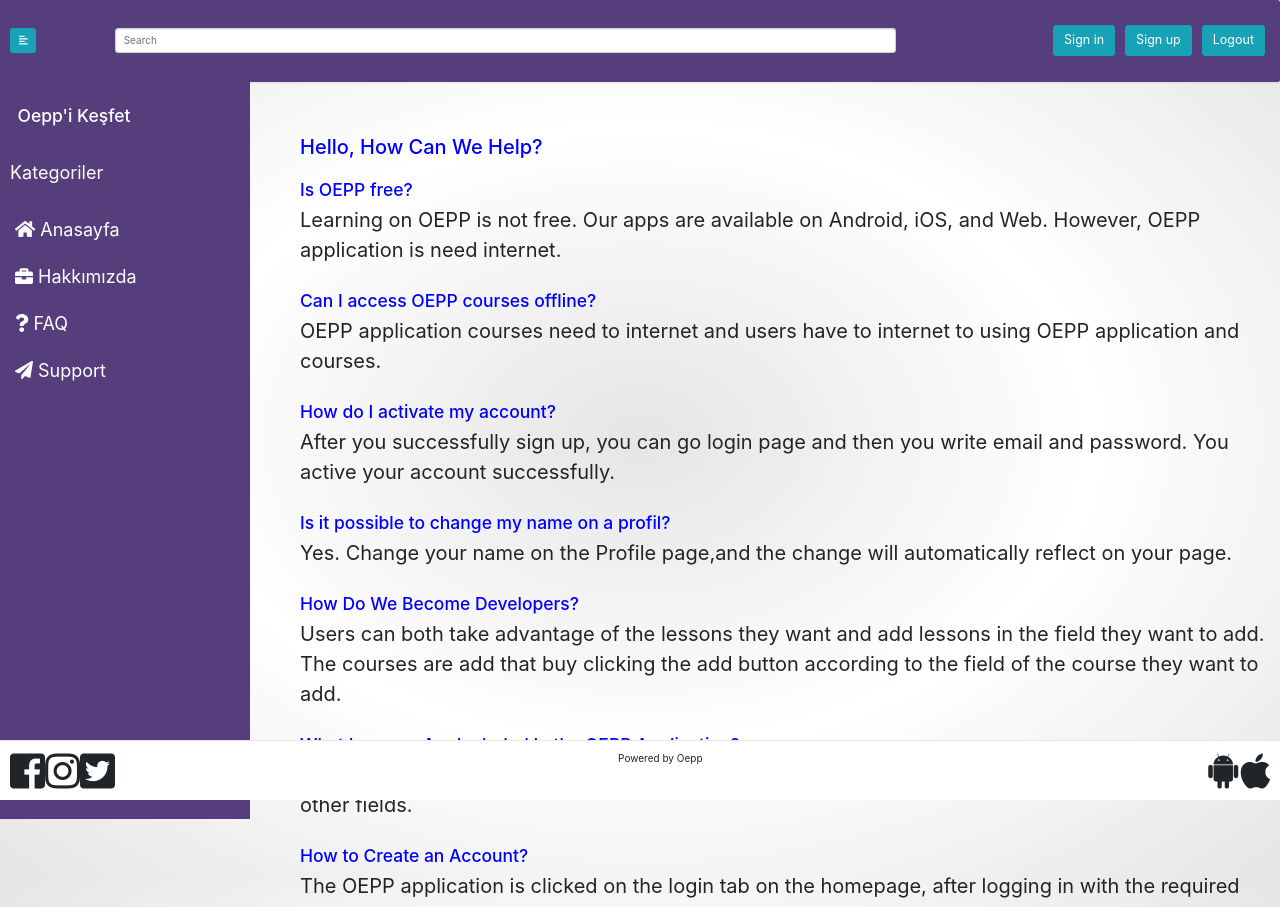
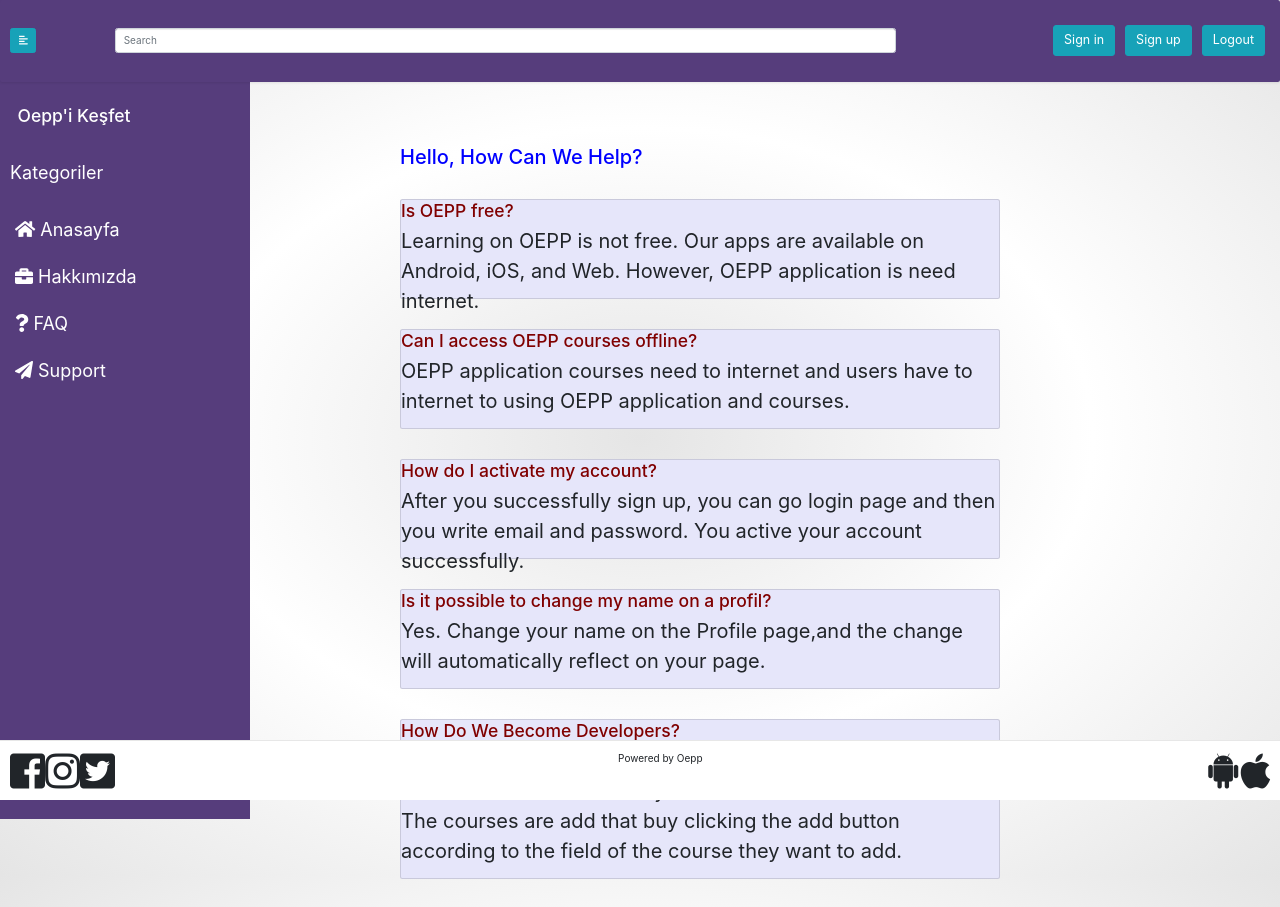
Before and after one commit to oepp/website, a React (Create React App) app: page /Faq in a window 1280 px wide. Shown: the top 907 px of the page. Built offline with nearby package versions, Linux system fonts and the light colour scheme.

Commit message:
Faq Page Updated

```diff
--- a/src/components/Faq.js
+++ b/src/components/Faq.js
@@ -6,28 +6,42 @@
         return (
 
             <div className="container" style={{paddingLeft:50,paddingTop:100}}>
-                <h2 style ={{color: 'blue', paddingTop:40}}>Hello, How Can We Help?</h2><br/>
-                <h3 style ={{color:'blue'}}>Is OEPP free?</h3>
+
+                <h2 style ={{color: 'Blue',marginLeft:100,marginTop:50}}>Hello, How Can We Help?</h2>
+                <div className ="card" style={{width:600,backgroundColor:"#E6E6FA",height:100, marginLeft:100}}>
+                <h3 style ={{color:'#800000'}}>Is OEPP free?</h3>
                 <p style ={{fontSize:20}}>Learning on OEPP is not free. Our apps are available on Android, iOS, and Web.
-                 However, OEPP application is need internet. </p><br/>
-                <h3 style ={{color:'blue'}}>Can I access OEPP courses offline?</h3>
+                 However, OEPP application is need internet. </p>
+                </div>
+                 <div className= "card" style={{width:600,backgroundColor:"#E6E6FA",height:100, marginLeft:100}}>
+                <h3 style ={{color:'#800000'}}>Can I access OEPP courses offline?</h3>
                 <p style={{fontSize:20}}>OEPP application courses need to internet and users have to internet
-                to using OEPP application and courses.</p><br/>
-                <h3 style ={{color:'blue'}}>How do I activate my account?</h3>
+                to using OEPP application and courses.</p>
+                </div>
+                <div className= "card" style={{width:600,backgroundColor:"#E6E6FA",height:100, marginLeft:100}}>
+                <h3 style ={{color:'#800000'}}>How do I activate my account?</h3>
                 <p style ={{fontSize:20}}>After you successfully sign up, you can go login page and then you write email and password.
-                You active your account  successfully.</p><br/>
-                <h3 style ={{color:'blue'}}>Is it possible to change my name on a profil?</h3>
-                <p style ={{fontSize:20}}> Yes. Change your name on the Profile page,and the change will automatically reflect on your page.</p><br/>
-                <h3 style ={{color:'blue'}}>How Do We Become Developers?</h3>
+                You active your account  successfully.</p></div>
+                <div className= "card" style={{width:600,backgroundColor:"#E6E6FA",height:100, marginLeft:100}}>
+                <h3 style ={{color:'#800000'}}>Is it possible to change my name on a profil?</h3>
+                <p style ={{fontSize:20}}> Yes. Change your name on the Profile page,and the change will automatically reflect on your page.</p></div>
+                <div className= "card" style={{width:600,backgroundColor:"#E6E6FA",height:160, marginLeft:100}}>
+                <h3 style ={{color:'#800000'}}>How Do We Become Developers?</h3>
                 <p style ={{fontSize:20}}>Users can both take advantage of the lessons they want and add lessons in the field they want to add.<br/>
-                The courses are add that buy clicking the add button according to the field of the course they want to add.</p><br/>
-                <h3 style ={{color:'blue'}}>What Lessons Are Included In the OEPP Application?</h3>
-                <p style = {{fontSize:20}}>Depending on the wishes of the users there are courses in Software, Mathematics,English and many other fields.</p><br/>
-                <h3 style ={{color:'blue'}}> How to Create an Account?</h3>
+                The courses are add that buy clicking the add button according to the field of the course they want to add.</p></div>
+                <div className= "card" style={{width:600,backgroundColor:"#E6E6FA",height:160, marginLeft:100}}>
+                <h3 style ={{color:'#800000'}}>What Lessons Are Included In the OEPP Application?</h3>
+                <p style = {{fontSize:20}}>Depending on the wishes of the users there are courses in Software, Mathematics,English and many other fields.</p></div>
+                <div className= "card" style={{width:600,backgroundColor:"#E6E6FA",height:170, marginLeft:100}}>
+                <h3 style ={{color:'#800000'}}> How to Create an Account?</h3>
                 <p style = {{fontSize:20}}>The OEPP application is clicked on the login tab on the homepage, after logging in with the required name,<br/>
-                 surname, email and password in the OEPP application are successfully carried out with email and password.</p> <br/><br/><br/><br/><br/><br/>
+                 surname, email and password in the OEPP application are successfully carried out with email and password.</p><br/><br/><br/><br/><br/><br/>
+                </div>
+                </div>
 
-            </div>
+
+
+
 
 
         );
--- a/src/components/Login.js
+++ b/src/components/Login.js
@@ -57,7 +57,7 @@
         return (
             <div className="container" style ={{paddingLeft:275}}>
                 <br/>
-                <div className="card center" style={{width:400, marginTop:150}}>
+                <div className="card center" style={{width:400, marginTop:150 , height:400}}>
                     <div className="card-body" style={{padding:30, width:400, height:300, backgroundColor:'#dfe7f3'}}>
                     <h1 className="card-title"style={{fontSize:20}} style={{paddingBlockStart:20}}style ={{paddingLeft:150}}>Sign in</h1>
                     <br/>
@@ -65,15 +65,15 @@
                         <div className="col-sm">
                         <form style={{paddingLeft:50, paddingRight:50, width:500}}>
                             <div className="form-group " >
-                            <label for="email"  style={{fontSize:13}} >Username</label>
+                            <label for="email"  style={{fontSize:15}} >Username</label>
                             <input type="text"  className="form-control" id="email" onChange = {this.setUsername.bind(this)} style ={{ width:300}}/>
                             </div>
                             <div className="form-group " >
-                            <label for="exampleInputPassword1"  style={{fontSize:13}}>Password</label>
+                            <label for="exampleInputPassword1"  style={{fontSize:15}}>Password</label>
                             <input type="password" className="form-control" id="exampleInputPassword1" onChange = {this.setPassword.bind(this)} style ={{ width:300}}/>
                             </div>
                             <div>
-                                <h5 style={{paddingLeft:170}}><a href="#" style={{backgroundColor:'#dfe7f3'}}>Forgot your account?</a></h5>
+                                <h5 style={{paddingLeft:170}}><a href="#" style={{backgroundColor:'#dfe7f3',paddingLeft:1}}>Forgot your account?</a></h5>
                             </div>
                             {this.state.submitting === true ?
                             <button className="btn btn-info" style={{backgroundColor:"#17a2b8" ,fontSize:16}} type="button" disabled>
```
